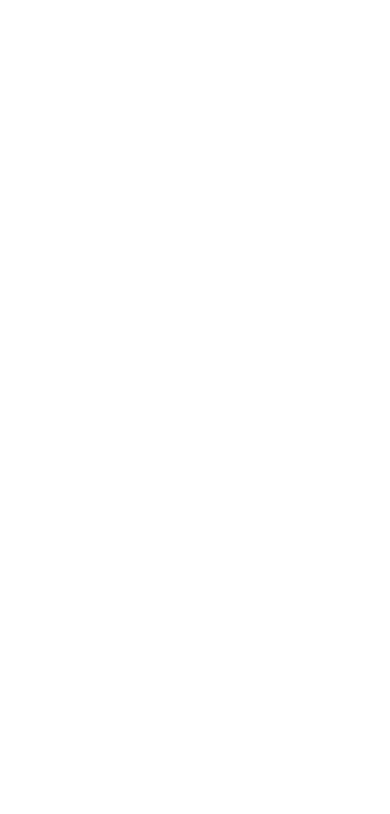
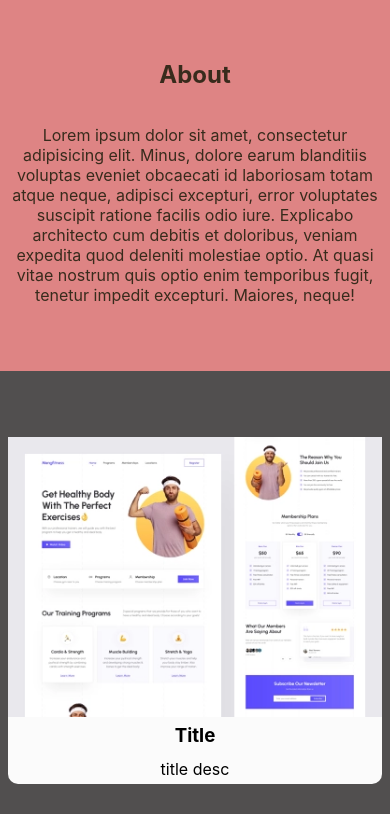
Before and after one commit to Mr-Zee/masterwithmentors, a React (Create React App) app: page / in a window 390 px wide. Shown: the part 820-1634 px from the top of the page. Before the commit the page ends 844 px from the top, so only its background shows below. Built offline with nearby package versions, Linux system fonts and the light colour scheme.

Commit message:
cards responsiveness

```diff
--- /dev/null
+++ b/src/About.jsx
@@ -0,0 +1,19 @@
+import React from "react";
+
+function About() {
+  return (
+    <div className="about section">
+      <h2>About</h2>
+      <p>
+        Lorem ipsum dolor sit amet, consectetur adipisicing elit. Minus, dolore
+        earum blanditiis voluptas eveniet obcaecati id laboriosam totam atque
+        neque, adipisci excepturi, error voluptates suscipit ratione facilis
+        odio iure. Explicabo architecto cum debitis et doloribus, veniam
+        expedita quod deleniti molestiae optio. At quasi vitae nostrum quis
+        optio enim temporibus fugit, tenetur impedit excepturi. Maiores, neque!
+      </p>
+    </div>
+  );
+}
+
+export default About;
--- a/src/App.css
+++ b/src/App.css
@@ -5,6 +5,13 @@
 
 .section {
   display: flex;
+  padding: 50px 8px;
+}
+
+@media screen and (min-width: 1020px) {
+  .section {
+    padding: 50px 100px;
+  }
 }
 /* ----------------------NAV BAR-----------------*/
 .navbar {
@@ -34,7 +41,7 @@
     flex-direction: column;
   }
 }
-/* ------- HERO ------- */
+/* --------------- HERO ----------------- */
 .hero {
   background: rgb(81, 79, 79);
   color: bisque;
@@ -79,19 +86,69 @@
     width: 200px;
   }
 }
+
+/* -------------ABOUT--------- */
 .about {
+  display: flex;
+  flex-direction: column;
+  align-items: center;
   background: rgb(222, 132, 132);
   color: rgb(56, 43, 28);
 }
 
+.about p {
+  max-width: 800px;
+  text-align: center;
+}
+
+/* ---------CARDS-------- */
 .cards {
   background: rgb(81, 79, 79);
   color: bisque;
+  display: flex;
+  justify-content: space-around;
 }
+
+/* ------------CARD----------- */
+.card {
+  background: rgb(251, 251, 251);
+  margin: 8px;
+  width: 200px;
+  display: flex;
+  flex-direction: column;
+  align-items: center;
+  color: #000;
+  border-radius: 10%;
+}
+.card h3 {
+  margin: 7px;
+}
+
+.card p {
+  margin: 5px;
+}
+.card img {
+  max-width: 100%;
+}
+
+@media screen and (max-width: 612px) {
+  .cards {
+    flex-direction: column;
+    align-items: center;
+  }
+  .card {
+    margin: 16px auto;
+    width: 100%;
+    border-radius: 10px;
+  }
+}
+/* -------------SIGNUP--------------- */
 .sign-up {
   background: rgb(70, 33, 33);
   color: rgb(216, 200, 181);
 }
+
+/* ----------------FOOTER-------------- */
 .footer {
   background: rgb(205, 158, 158);
   color: rgb(116, 71, 16);
--- a/src/App.js
+++ b/src/App.js
@@ -1,14 +1,20 @@
 import "./App.css";
+import About from "./About";
+import Hero from "./Hero";
+import Navbar from "./Navbar";
+import Cards from "./Cards";
+import SignUp from "./SignUp";
+import Footer from "./Footer";
 
 function App() {
   return (
     <div className="App">
-      <div className="nav">Nav</div>
-      <div className="hero">Hero</div>
-      <div className="about">about</div>
-      <div className="cards">cards</div>
-      <div className="form">SignUp-form</div>
-      <div className="footer">footer</div>
+      <Navbar />
+      <Hero />
+      <About />
+      <Cards />
+      <SignUp />
+      <Footer />
     </div>
   );
 }
--- /dev/null
+++ b/src/Card.jsx
@@ -0,0 +1,13 @@
+import React from "react";
+
+function Card() {
+  return (
+    <div className="card">
+      <img src="./image/img.webp" alt="" />
+      <h3 className="card-title">Title</h3>
+      <p className="card-desc">title desc</p>
+    </div>
+  );
+}
+
+export default Card;
--- /dev/null
+++ b/src/Cards.jsx
@@ -0,0 +1,15 @@
+import React from "react";
+import Card from "./Card";
+
+function Cards() {
+  return (
+    <div className="cards section">
+      <Card />
+      <Card />
+      <Card />
+      <Card />
+    </div>
+  );
+}
+
+export default Cards;
--- /dev/null
+++ b/src/Footer.jsx
@@ -0,0 +1,11 @@
+import React from "react";
+
+function Footer() {
+  return (
+    <div className="footer section">
+      <p>Footer</p>
+    </div>
+  );
+}
+
+export default Footer;
--- /dev/null
+++ b/src/SignUp.jsx
@@ -0,0 +1,11 @@
+import React from "react";
+
+function SignUp() {
+  return (
+    <div className="sign-up section">
+      <p>signup</p>
+    </div>
+  );
+}
+
+export default SignUp;
```
